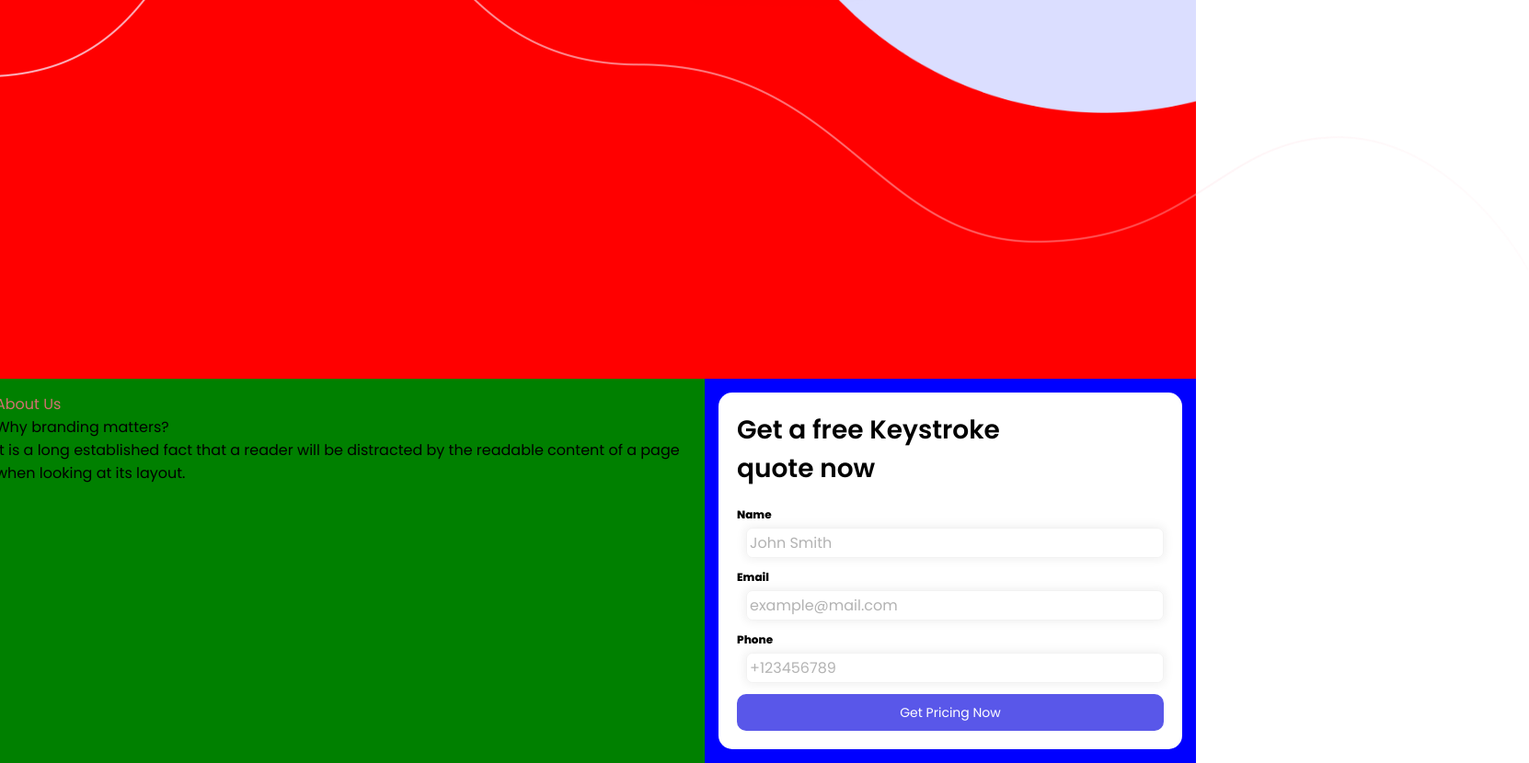
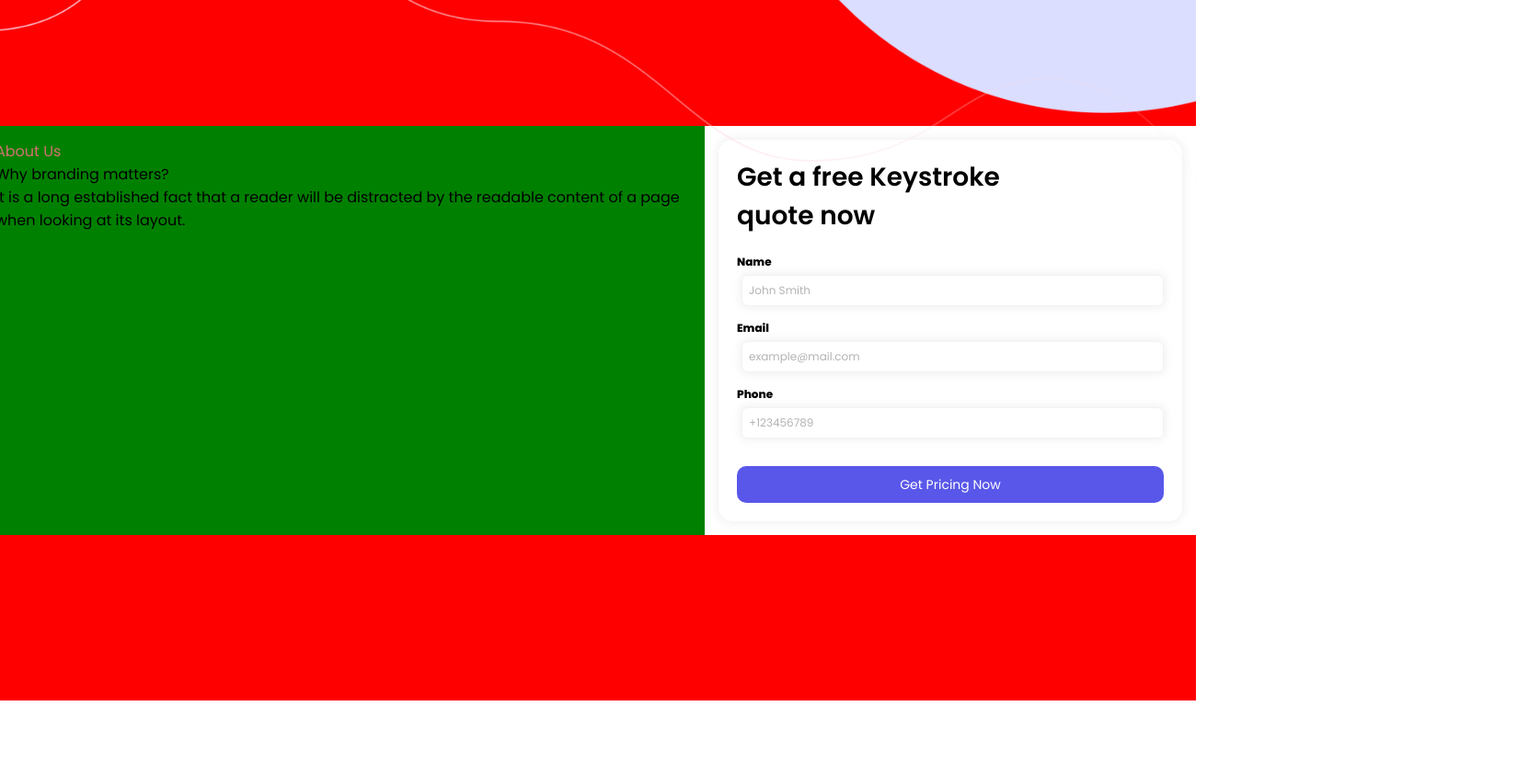
Before and after one commit to KJachimstal/abstract-test, a plain HTML site: page index.html in a window 1280 px wide. Shown: the part 640-1470 px from the top of the page at 92% size, 1662 px wide, since content can reach past the window. After the commit the page ends 1402 px from the top, so only its background shows below. Drawn offline with Linux system fonts and the light colour scheme.

Commit message:
Correct about section and form button

```diff
--- a/style.css
+++ b/style.css
@@ -9,7 +9,6 @@
 
 .container {
   width: 1320px;
-  /* height: 4000px; */
   background-color: red;
 }
 
@@ -102,8 +101,10 @@
 }
 
 .line4 {
+  height: 350px;
   position: relative;
   top: -110px;
+  z-index: 50;
 }
 
 .bubble9 {
@@ -113,6 +114,8 @@
 
 .container_about {
   display: flex;
+  position: relative;
+  top: -180px;
 }
 
 .about_us {
@@ -126,7 +129,7 @@
 }
 
 .right {
-  background-color: blue;
+  background-color: #fff;
   width: 40%;
   padding: 15px;
 }
@@ -135,6 +138,7 @@
   background-color: #fff;
   padding: 20px;
   border-radius: 15px;
+  box-shadow: 0px 0px 10px 3px rgba(0, 0, 0, 0.05);
 }
 
 .form_title {
@@ -152,11 +156,12 @@
 .form_inbox {
   border: 1px solid rgba(0, 0, 0, 0.05);
   border-radius: 7px;
-  padding: 3px;
-  margin-left: 10px;
+  padding: 7px;
+  margin-left: 5px;
   box-shadow: 0px 0px 10px 3px rgba(0, 0, 0, 0.05);
-  margin-bottom: 12px;
-  color:rgba(0, 0, 0, 0.3)
+  margin-bottom: 15px;
+  color:rgba(0, 0, 0, 0.3);
+  font-size: 12px;
 }
 
 .form_button {
@@ -169,4 +174,5 @@
   font-weight: 400;
   color: #fff;
   font-size: 14px;
+  margin-top: 30px;
 }
```
